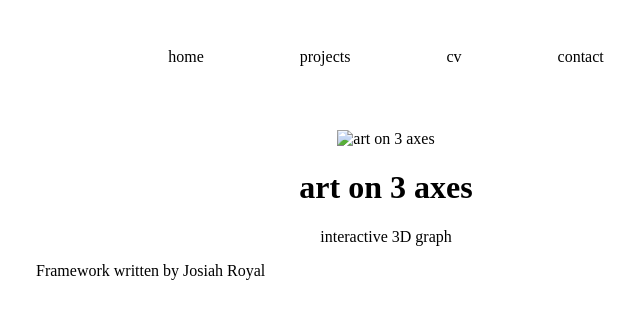
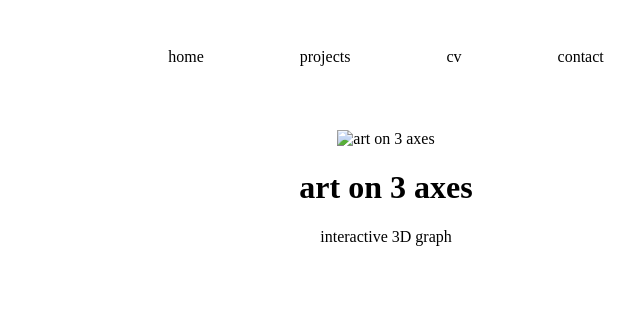
Before and after one commit to n22cky/n22cky.github.io, a Jekyll site: the page built from _projects/art on 3 axes.md, in a window 1280 px wide. Shown: the top 319 px of the page, without its empty margins (254-894 px from the left). Built offline with Jekyll 4.4.1, drawn with Linux system fonts in a browser that asks for light colours.

```diff
--- a/_projects/art on 3 axes.md
+++ b/_projects/art on 3 axes.md
@@ -5,4 +5,3 @@
 link: graph.html
 date: 2025-09-08
 ---
-Framework written by Josiah Royal
```
